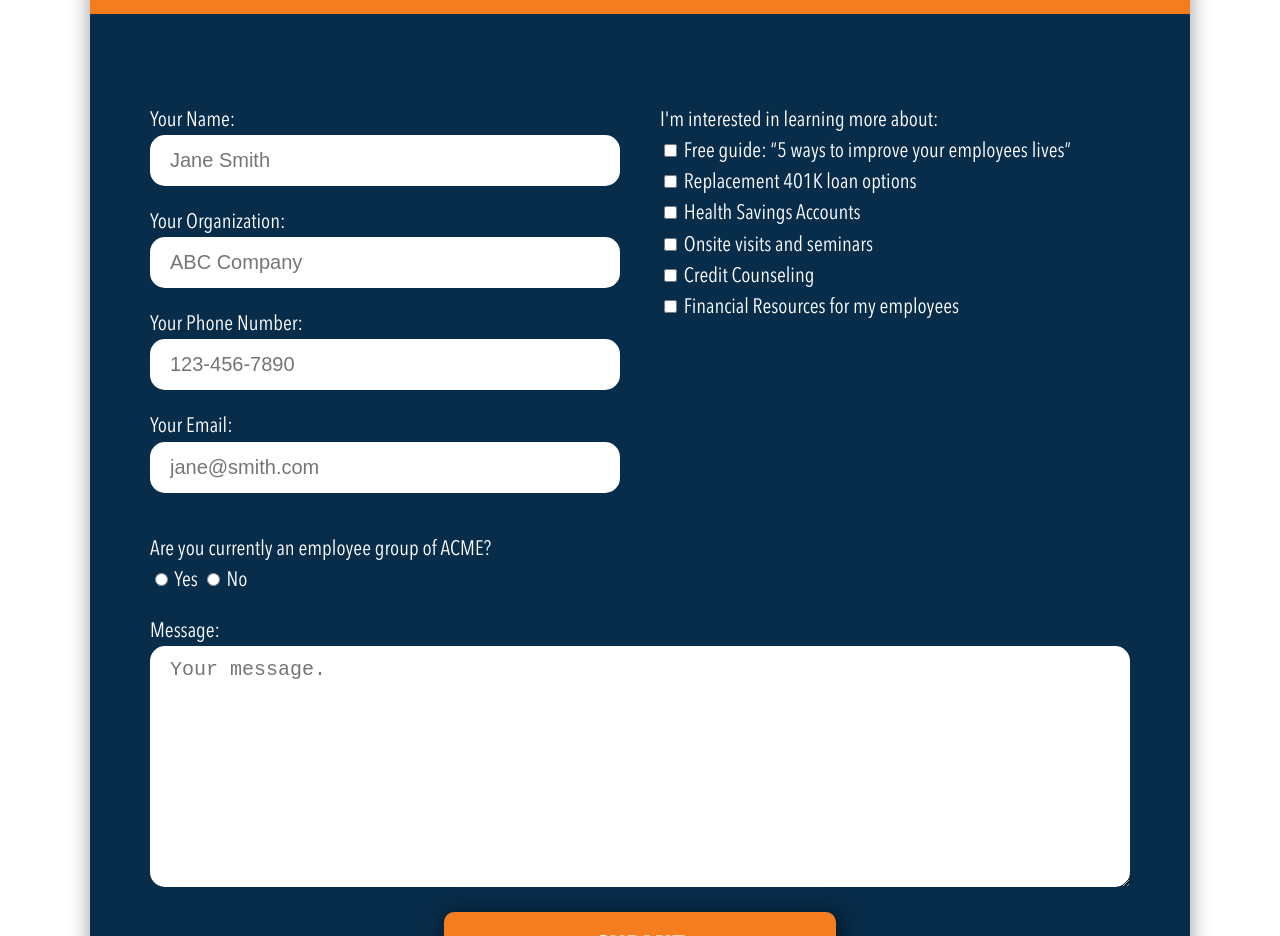
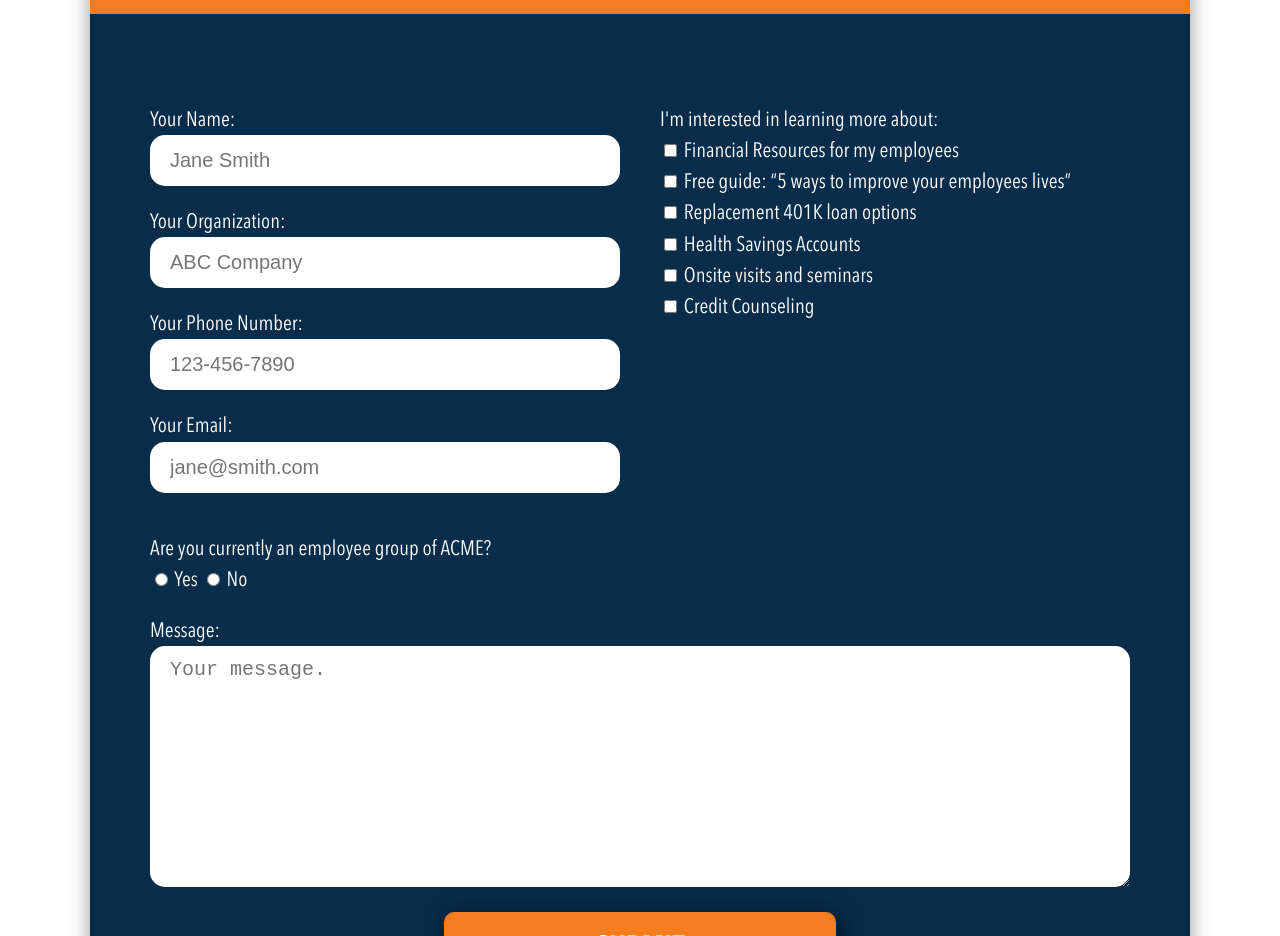
Before and after one commit to giraphcreative/acmeatwork.com, a website: page index.html in a window 1280 px wide. Shown: the part 3040-3976 px from the top of the page. Drawn offline with nearby package versions, Linux system fonts and the light colour scheme.

Commit message:
Reorder checkboxes in the contact form.

```diff
--- a/index.html
+++ b/index.html
@@ -86,12 +86,12 @@
 					</div>
 					<div class="half">
 						<p>I'm interested in learning more about:<br>
+							<label><input type="checkbox" name="reason" value="financial-resources"> Financial Resources for my employees</label><br>
 							<label><input type="checkbox" name="reason" value="free-guide"> Free guide: “5 ways to improve your employees lives”</label><br>
 							<label><input type="checkbox" name="reason" value="401k-replacement"> Replacement 401K loan options</label><br>
 							<label><input type="checkbox" name="reason" value="health-savings"> Health Savings Accounts</label><br>
 							<label><input type="checkbox" name="reason" value="visits-seminars"> Onsite visits and seminars</label><br>
-							<label><input type="checkbox" name="reason" value="credit-counseling"> Credit Counseling</label><br>
-							<label><input type="checkbox" name="reason" value="financial-resources"> Financial Resources for my employees</label>
+							<label><input type="checkbox" name="reason" value="credit-counseling"> Credit Counseling</label>
 						</p>
 					</div>
 					<div class="group">
```
